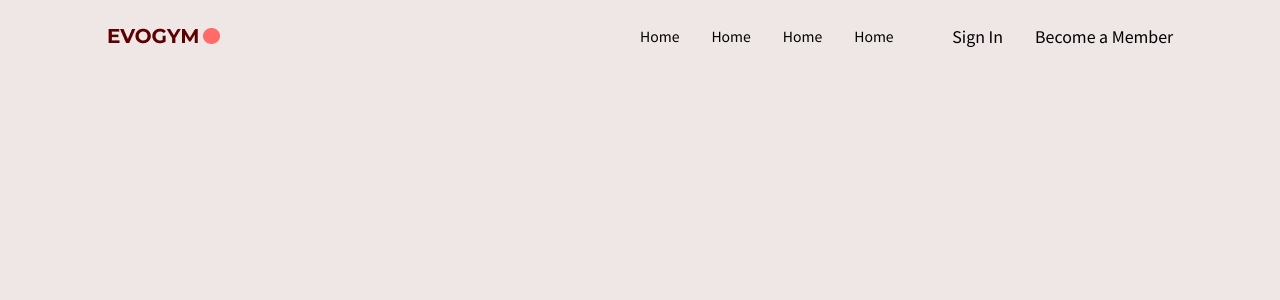
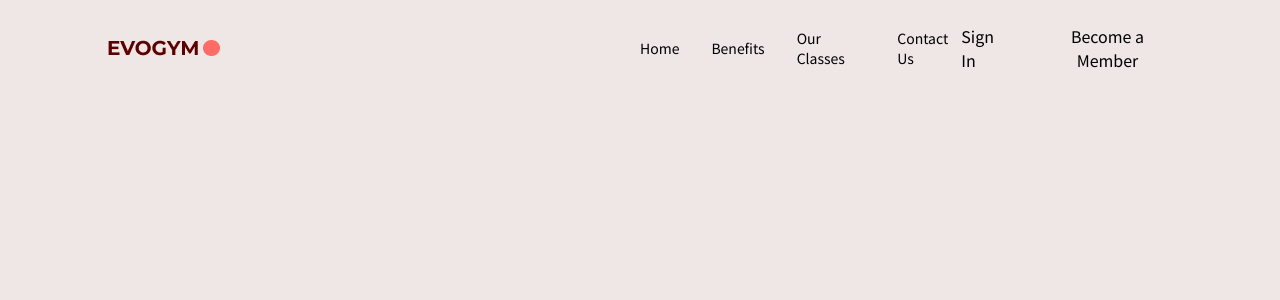
Before and after one commit to Yingnan-Liu/react-vite-ts-practice, a React (Vite) app: page / in a window 1280 px wide. Shown: the top 300 px of the page. Built offline with nearby package versions, Linux system fonts and the light colour scheme.

Commit message:
navbar中引入Link组件

```diff
--- a/src/scenes/navbar/index.tsx
+++ b/src/scenes/navbar/index.tsx
@@ -1,11 +1,17 @@
 import { useState } from "react";
 import { Bars3Icon, XMarkIcon } from "@heroicons/react/24/solid";
+import Link from "./Link";
 import Logo from "@/assets/Logo.png"
 
-type Props = {}
+type Props = {
+  selectedPage: string;
+  setSelectedPage: (value: string) => void;
+}
 
-const Navbar = (props: Props) => {
-  const flexBetween = "flex items-center justify-between"
+const Navbar = ({selectedPage,setSelectedPage}: Props) => {
+  const flexBetween = "flex items-center justify-between";
+  const pages = ["Home", "Benefits", "Our Classes", "Contact Us"];
+
   return (
     <nav>
       <div
@@ -20,10 +26,14 @@ const Navbar = (props: Props) => {
           <div className={`${flexBetween} w-full`}>
             {/* inner right side : home,benefits...links */}
             <div className={`${flexBetween} gap-8 text-sm`}>
-              <p>Home</p>
-              <p>Home</p>
-              <p>Home</p>
-              <p>Home</p>
+              {pages.map((page,i)=>(
+                <Link
+                  key={i}
+                  page={page}
+                  selectedPage={selectedPage}
+                  setSelectedPage={setSelectedPage}
+                />
+              ))}
             </div>
             {/* inner left side: Sign in and BUTTON  */}
             <div className={`${flexBetween} gap-8`}>
```
